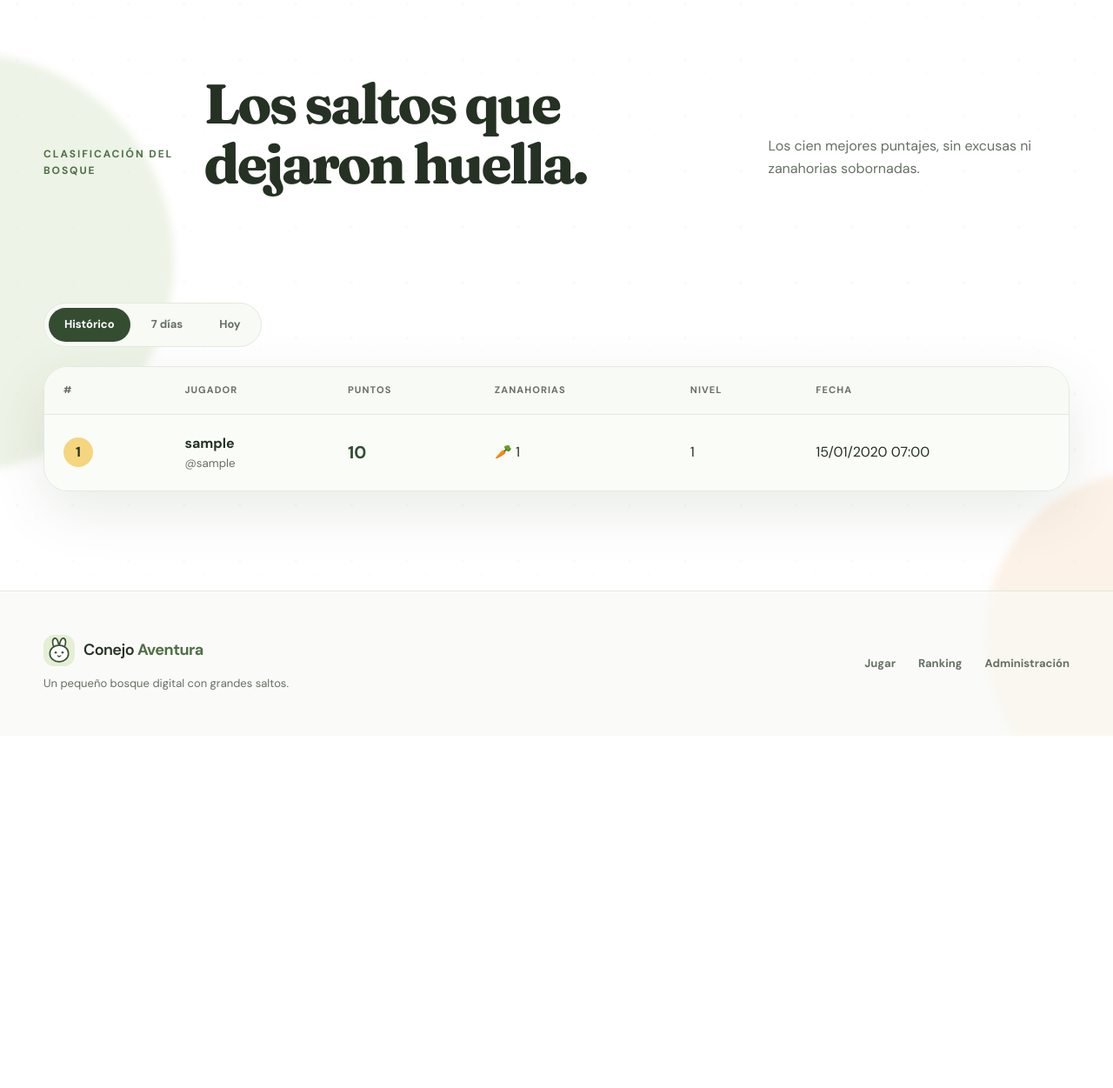
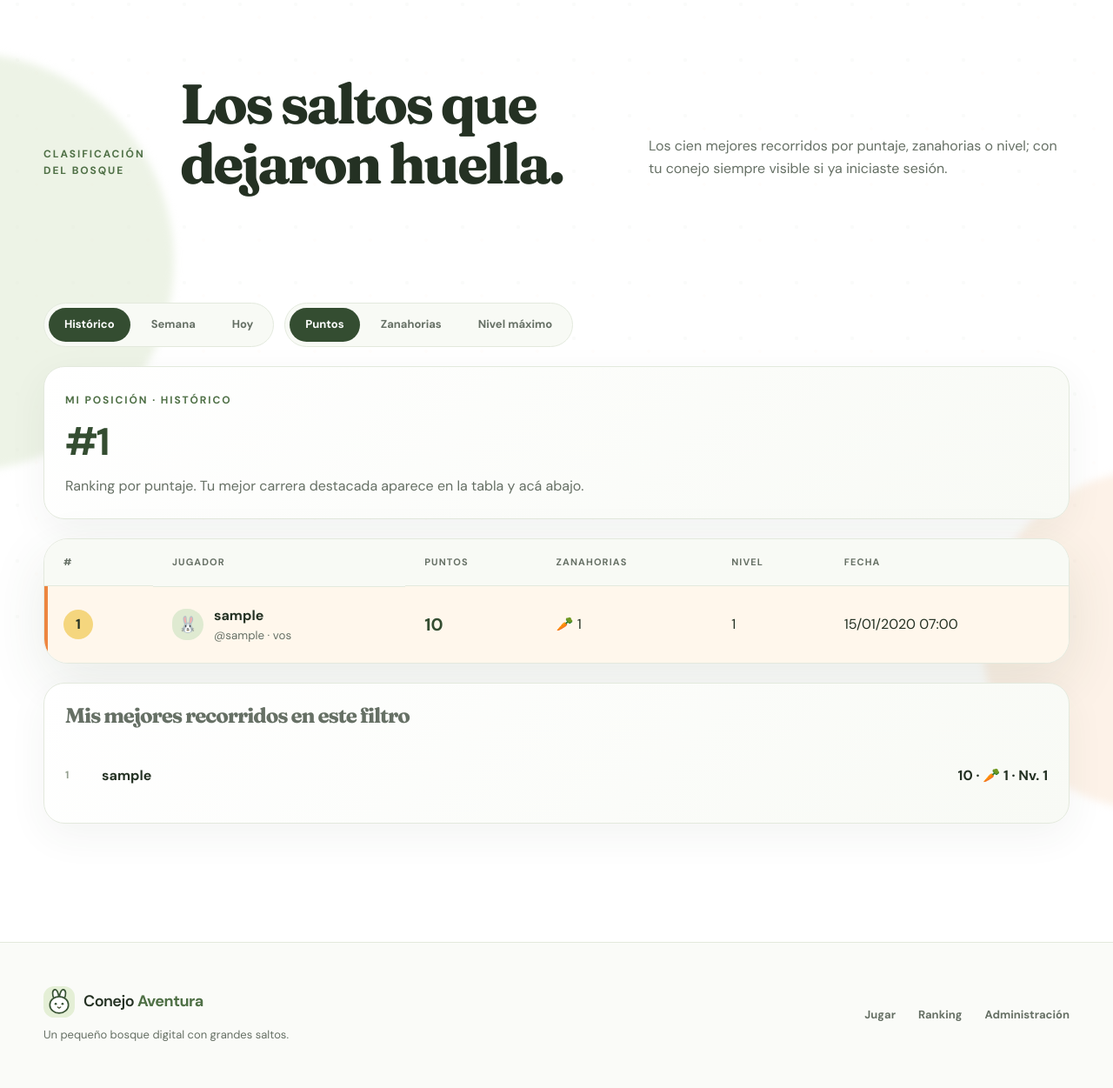
Before and after one commit to lu-developer476/Bunny-Quest, a Django app: page /ranking/ in a window 1280 px wide. Shown: the part 79-1330 px from the top of the page at 87% size. Before the commit the page ends 925 px from the top, so only its background shows below. Run offline with Django 5.2, Linux system fonts and the light colour scheme; a user stored in the database is signed in; tables that the repository leaves empty hold one stand-in row (values such as "Sample post").

Commit message:
Add richer rankings and forest progression (#7)

```diff
--- a/core/views.py
+++ b/core/views.py
@@ -6,7 +6,7 @@ from django.contrib import messages
 from django.contrib.auth import login, logout
 from django.contrib.auth.decorators import login_required
 from django.db import connection, transaction
-from django.db.models import Avg, Count, Max, Sum
+from django.db.models import Avg, Count, Max, Q, Sum
 from django.http import HttpRequest, JsonResponse
 from django.shortcuts import redirect, render
 from django.utils import timezone
@@ -42,17 +42,62 @@ def game(request):
 
 def leaderboard(request):
     period = request.GET.get("period", "all")
-    scores = GameScore.objects.select_related("user")
+    board = request.GET.get("board", "score")
+    scores = GameScore.objects.select_related("user", "user__player_profile")
+    today = timezone.localdate()
+    week_start = today - timedelta(days=today.weekday())
+
     if period == "today":
-        scores = scores.filter(created_at__date=timezone.localdate())
+        scores = scores.filter(created_at__date=today)
+        period_label = "hoy"
     elif period == "week":
-        scores = scores.filter(created_at__gte=timezone.now() - timedelta(days=7))
+        # Semana calendario: se puede “reiniciar” naturalmente cada lunes.
+        scores = scores.filter(created_at__date__gte=week_start)
+        period_label = "esta semana"
     else:
         period = "all"
+        period_label = "histórico"
+
+    if board == "carrots":
+        scores = scores.order_by("-carrots", "duration_ms", "created_at")
+        board_title = "Ranking de zanahorias"
+    elif board == "level":
+        scores = scores.order_by("-level", "-score", "created_at")
+        board_title = "Ranking de nivel máximo"
+    else:
+        board = "score"
+        scores = scores.order_by("-score", "created_at")
+        board_title = "Ranking por puntaje"
+
+    top_scores = list(scores[:100])
+    my_position = None
+    my_scores = []
+    if request.user.is_authenticated:
+        user_filter = Q(user=request.user)
+        my_best = scores.filter(user_filter).first()
+        if my_best:
+            better = scores.filter(pk__in=scores.values("pk"))
+            if board == "carrots":
+                better = better.filter(Q(carrots__gt=my_best.carrots) | Q(carrots=my_best.carrots, duration_ms__lt=my_best.duration_ms))
+            elif board == "level":
+                better = better.filter(Q(level__gt=my_best.level) | Q(level=my_best.level, score__gt=my_best.score))
+            else:
+                better = better.filter(score__gt=my_best.score)
+            my_position = better.count() + 1
+        my_scores = list(scores.filter(user_filter)[:5])
+
     return render(
         request,
         "core/leaderboard.html",
-        {"scores": scores[:100], "period": period},
+        {
+            "scores": top_scores,
+            "period": period,
+            "period_label": period_label,
+            "board": board,
+            "board_title": board_title,
+            "my_position": my_position,
+            "my_scores": my_scores,
+        },
     )
 
 
--- a/static/css/styles.css
+++ b/static/css/styles.css
@@ -124,7 +124,8 @@ h1, h2 { font-family: 'Fraunces', Georgia, serif; }
 
 .page-header { display: flex; align-items: end; justify-content: space-between; gap: 30px; padding-block: 84px 42px; }
 .page-header p { max-width: 540px; color: var(--muted); }
-.filter-tabs { display: inline-flex; gap: 6px; padding: 5px; margin-bottom: 22px; border: 1px solid var(--line); border-radius: 999px; background: var(--cream); }
+.ranking-toolbar { display: flex; flex-wrap: wrap; gap: 12px; align-items: center; margin-bottom: 22px; }
+.filter-tabs { display: inline-flex; gap: 6px; padding: 5px; border: 1px solid var(--line); border-radius: 999px; background: var(--cream); }
 .filter-tabs a { padding: 9px 18px; border-radius: 999px; color: var(--muted); font-size: 13px; font-weight: 700; }
 .filter-tabs a.active { color: white; background: var(--leaf-dark); }
 .ranking-table-wrap { overflow-x: auto; border: 1px solid var(--line); border-radius: var(--radius); background: white; box-shadow: var(--shadow); }
@@ -138,6 +139,14 @@ h1, h2 { font-family: 'Fraunces', Georgia, serif; }
 .position-2 { background: #dce1df; }
 .position-3 { background: #d9b28d; }
 .podium-row { background: rgba(248,250,245,.65); }
+.current-player-row { background: #fff7ec; box-shadow: inset 4px 0 0 var(--carrot); }
+.player-cell { display: flex; align-items: center; gap: 12px; }
+.mini-bunny { display: inline-grid; place-items: center; flex: 0 0 auto; width: 36px; height: 36px; border-radius: 46% 54% 52% 48%; background: var(--leaf-light); font-size: 18px; }
+.my-position-card, .my-runs-card { margin-bottom: 22px; padding: 24px; border: 1px solid var(--line); border-radius: 24px; background: linear-gradient(135deg, #fff, #f8faf5); box-shadow: 0 14px 45px rgba(52,76,45,.06); }
+.my-position-card strong { display: block; color: var(--leaf-dark); font-size: 44px; line-height: 1; letter-spacing: -.05em; }
+.my-position-card p, .my-runs-card h2 { margin-bottom: 0; color: var(--muted); }
+.my-runs-card { margin-top: 22px; }
+.my-runs-card h2 { font-size: 24px; }
 .empty-table { padding: 60px !important; text-align: center; color: var(--muted); }
 
 .game-page { padding-block: 54px 90px; }
--- a/templates/core/leaderboard.html
+++ b/templates/core/leaderboard.html
@@ -4,22 +4,36 @@
 <section class="page-header container">
   <span class="eyebrow">Clasificación del bosque</span>
   <h1>Los saltos que dejaron huella.</h1>
-  <p>Los cien mejores puntajes, sin excusas ni zanahorias sobornadas.</p>
+  <p>Los cien mejores recorridos por puntaje, zanahorias o nivel; con tu conejo siempre visible si ya iniciaste sesión.</p>
 </section>
 <section class="section container">
-  <div class="filter-tabs" role="navigation" aria-label="Filtrar ranking">
-    <a class="{% if period == 'all' %}active{% endif %}" href="?period=all">Histórico</a>
-    <a class="{% if period == 'week' %}active{% endif %}" href="?period=week">7 días</a>
-    <a class="{% if period == 'today' %}active{% endif %}" href="?period=today">Hoy</a>
+  <div class="ranking-toolbar">
+    <div class="filter-tabs" role="navigation" aria-label="Filtrar ranking por período">
+      <a class="{% if period == 'all' %}active{% endif %}" href="?period=all&board={{ board }}">Histórico</a>
+      <a class="{% if period == 'week' %}active{% endif %}" href="?period=week&board={{ board }}">Semana</a>
+      <a class="{% if period == 'today' %}active{% endif %}" href="?period=today&board={{ board }}">Hoy</a>
+    </div>
+    <div class="filter-tabs" role="navigation" aria-label="Filtrar ranking por categoría">
+      <a class="{% if board == 'score' %}active{% endif %}" href="?period={{ period }}&board=score">Puntos</a>
+      <a class="{% if board == 'carrots' %}active{% endif %}" href="?period={{ period }}&board=carrots">Zanahorias</a>
+      <a class="{% if board == 'level' %}active{% endif %}" href="?period={{ period }}&board=level">Nivel máximo</a>
+    </div>
   </div>
+  {% if user.is_authenticated %}
+    <aside class="my-position-card" id="mi-posicion">
+      <span class="eyebrow">Mi posición · {{ period_label }}</span>
+      <strong>{% if my_position %}#{{ my_position }}{% else %}Sin marca todavía{% endif %}</strong>
+      <p>{{ board_title }}. {% if my_position %}Tu mejor carrera destacada aparece en la tabla y acá abajo.{% else %}Jugá una partida para entrar al claro competitivo.{% endif %}</p>
+    </aside>
+  {% endif %}
   <div class="ranking-table-wrap">
     <table class="ranking-table">
       <thead><tr><th>#</th><th>Jugador</th><th>Puntos</th><th>Zanahorias</th><th>Nivel</th><th>Fecha</th></tr></thead>
       <tbody>
       {% for item in scores %}
-        <tr class="{% if forloop.counter <= 3 %}podium-row{% endif %}">
+        <tr class="{% if forloop.counter <= 3 %}podium-row{% endif %}{% if item.user_id == user.id %} current-player-row{% endif %}">
           <td><span class="position position-{{ forloop.counter }}">{{ forloop.counter }}</span></td>
-          <td><strong>{{ item.nickname }}</strong>{% if item.user %}<small>@{{ item.user.username }}</small>{% endif %}</td>
+          <td class="player-cell"><span class="mini-bunny color-{{ item.user.player_profile.bunny_color|default:'snow' }}">🐰</span><span><strong>{{ item.nickname }}</strong>{% if item.user %}<small>@{{ item.user.username }}{% if item.user_id == user.id %} · vos{% endif %}</small>{% endif %}</span></td>
           <td class="score-cell">{{ item.score }}</td><td>🥕 {{ item.carrots }}</td><td>{{ item.level }}</td><td>{{ item.created_at|date:"d/m/Y H:i" }}</td>
         </tr>
       {% empty %}
@@ -28,5 +42,15 @@
       </tbody>
     </table>
   </div>
+  {% if my_scores %}
+    <div class="my-runs-card">
+      <h2>Mis mejores recorridos en este filtro</h2>
+      <ol class="compact-ranking">
+        {% for item in my_scores %}
+          <li><span class="rank-number">{{ forloop.counter }}</span><span class="rank-name">{{ item.nickname }}</span><strong>{{ item.score }} · 🥕 {{ item.carrots }} · Nv. {{ item.level }}</strong></li>
+        {% endfor %}
+      </ol>
+    </div>
+  {% endif %}
 </section>
 {% endblock %}
```
Also changed, not shown: static/js/game.js (+74 -42 lines).
